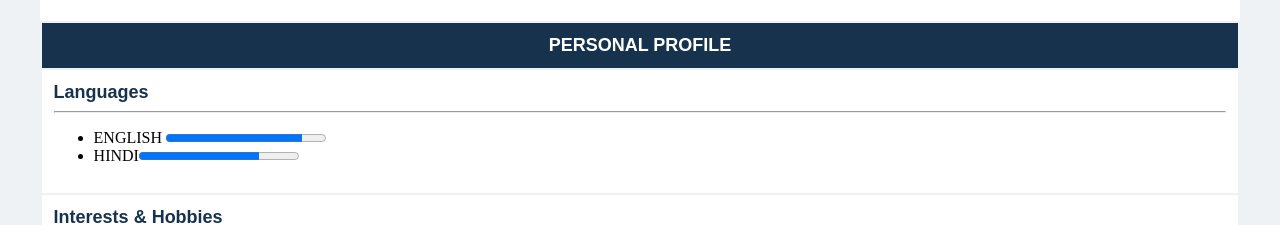
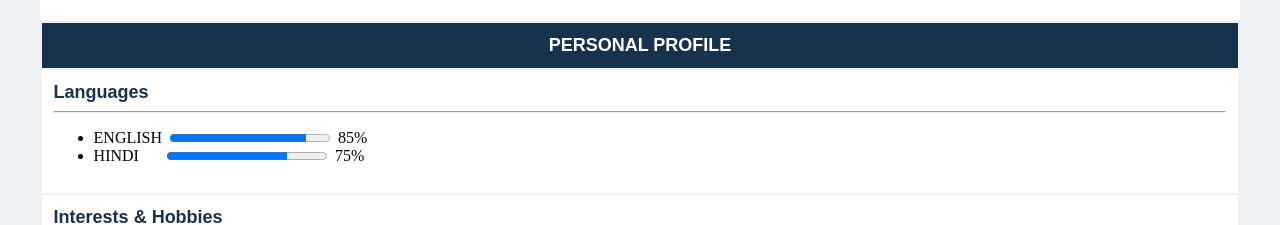
Before and after one commit to negiji0001/CV, a plain HTML site: page profile.html in a window 1280 px wide. Shown: the part 1260-1485 px from the top of the page. Drawn offline with Linux system fonts and the light colour scheme.

Commit message:
Update profile.html

```diff
--- a/profile.html
+++ b/profile.html
@@ -240,8 +240,8 @@
                         <hr>
 
                         <ul>
-                            <li>ENGLISH <progress value="85" max="100"></progress> </li>
-                            <li>HINDI<progress value="75" max="100"></progress></li>
+                            <li>ENGLISH&nbsp;&nbsp;<progress value="85" max="100"></progress>&nbsp;&nbsp;85%</li>
+                            <li>HINDI&nbsp;&nbsp;&nbsp;&nbsp;&nbsp;&nbsp;&nbsp;<progress value="75" max="100"></progress>&nbsp;&nbsp;75%</li>
                         </ul>
                     </td>
                 </tr>
```
